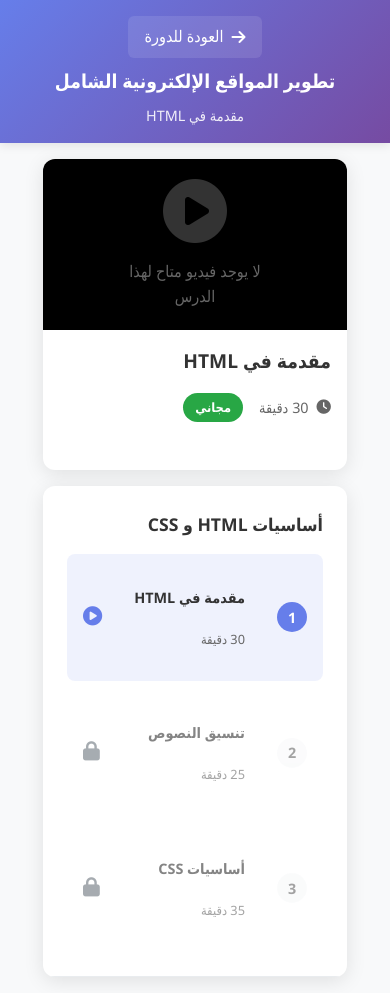
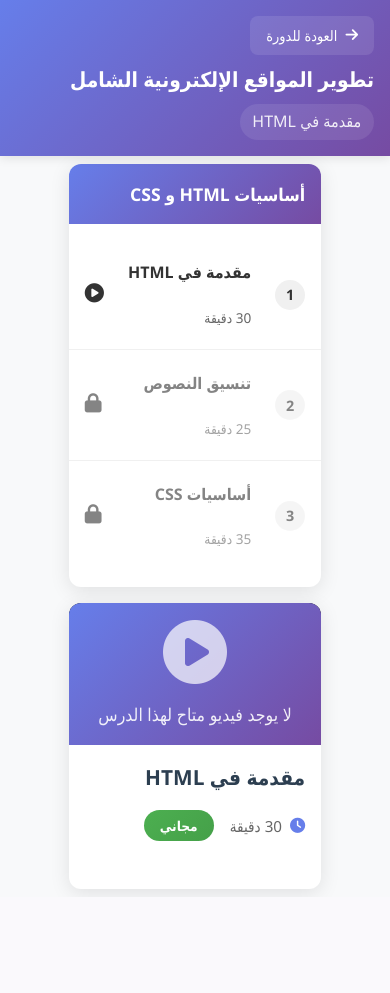
Before and after one commit to ibrahimfakhrey/shalabiverse, a Flask app: page /lesson/1 in a window 390 px wide. After the commit the page ends 895 px from the top, so only its background shows below. Run offline with Flask 3, Linux system fonts and the light colour scheme; data comes from the database, SQL or seed files in the repository.

Commit message:
Improve lesson player CSS: Enhanced styling, better responsive design, and modern UI

```diff
--- a/static/css/lesson_player.css
+++ b/static/css/lesson_player.css
@@ -6,10 +6,11 @@
 }
 
 body {
-    font-family: 'Segoe UI', Tahoma, Geneva, Verdana, sans-serif;
+    font-family: 'Cairo', 'Segoe UI', Tahoma, Geneva, Verdana, sans-serif;
     background-color: #f8f9fa;
     color: #333;
     line-height: 1.6;
+    direction: rtl;
 }
 
 .lesson-container {
@@ -24,21 +25,27 @@ body {
     color: white;
     padding: 1rem 0;
     box-shadow: 0 2px 10px rgba(0,0,0,0.1);
+    position: sticky;
+    top: 0;
+    z-index: 100;
 }
 
 .header-content {
-    max-width: 1200px;
+    max-width: 1400px;
     margin: 0 auto;
     padding: 0 2rem;
     display: flex;
     justify-content: space-between;
     align-items: center;
+    flex-wrap: wrap;
+    gap: 1rem;
 }
 
 .course-info {
     display: flex;
     align-items: center;
     gap: 1rem;
+    flex-wrap: wrap;
 }
 
 .back-btn {
@@ -48,31 +55,36 @@ body {
     align-items: center;
     gap: 0.5rem;
     padding: 0.5rem 1rem;
-    border-radius: 6px;
     background: rgba(255,255,255,0.1);
-    transition: background-color 0.2s ease;
+    border-radius: 8px;
+    transition: all 0.3s ease;
+    font-size: 0.9rem;
 }
 
 .back-btn:hover {
     background: rgba(255,255,255,0.2);
-    text-decoration: none;
-    color: white;
+    transform: translateY(-1px);
 }
 
 .course-info h1 {
     font-size: 1.5rem;
     font-weight: 600;
+    margin: 0;
 }
 
 .lesson-title {
     font-size: 1rem;
     opacity: 0.9;
+    background: rgba(255,255,255,0.1);
+    padding: 0.3rem 0.8rem;
+    border-radius: 20px;
 }
 
 .progress-info {
     display: flex;
     align-items: center;
     gap: 1rem;
+    min-width: 200px;
 }
 
 .progress-text {
@@ -81,7 +93,7 @@ body {
 }
 
 .progress-bar {
-    width: 200px;
+    flex: 1;
     height: 8px;
     background: rgba(255,255,255,0.2);
     border-radius: 4px;
@@ -90,7 +102,7 @@ body {
 
 .progress-fill {
     height: 100%;
-    background: #28a745;
+    background: #4CAF50;
     border-radius: 4px;
     transition: width 0.3s ease;
 }
@@ -98,6 +110,7 @@ body {
 .progress-percentage {
     font-size: 0.9rem;
     font-weight: 600;
+    min-width: 40px;
 }
 
 /* Main Content */
@@ -106,7 +119,7 @@ body {
     display: grid;
     grid-template-columns: 1fr 350px;
     gap: 2rem;
-    max-width: 1200px;
+    max-width: 1400px;
     margin: 0 auto;
     padding: 2rem;
 }
@@ -137,17 +150,27 @@ body {
 
 .video-placeholder {
     position: absolute;
-    top: 50%;
-    left: 50%;
-    transform: translate(-50%, -50%);
-    text-align: center;
-    color: #666;
+    top: 0;
+    left: 0;
+    width: 100%;
+    height: 100%;
+    display: flex;
+    flex-direction: column;
+    align-items: center;
+    justify-content: center;
+    background: linear-gradient(135deg, #667eea 0%, #764ba2 100%);
+    color: white;
 }
 
 .video-placeholder i {
     font-size: 4rem;
     margin-bottom: 1rem;
-    opacity: 0.5;
+    opacity: 0.7;
+}
+
+.video-placeholder p {
+    font-size: 1.1rem;
+    opacity: 0.9;
 }
 
 /* Lesson Info */
@@ -156,22 +179,25 @@ body {
 }
 
 .lesson-details h2 {
-    font-size: 1.5rem;
+    font-size: 1.8rem;
+    font-weight: 700;
+    color: #2c3e50;
     margin-bottom: 1rem;
-    color: #333;
 }
 
 .lesson-description {
+    font-size: 1.1rem;
     color: #666;
     margin-bottom: 1.5rem;
-    line-height: 1.8;
+    line-height: 1.7;
 }
 
 .lesson-meta {
     display: flex;
     align-items: center;
-    gap: 1rem;
+    gap: 2rem;
     margin-bottom: 2rem;
+    flex-wrap: wrap;
 }
 
 .duration {
@@ -179,132 +205,140 @@ body {
     align-items: center;
     gap: 0.5rem;
     color: #666;
-    font-size: 0.9rem;
+    font-size: 0.95rem;
+}
+
+.duration i {
+    color: #667eea;
 }
 
 .free-badge {
-    background: #28a745;
+    background: linear-gradient(135deg, #4CAF50, #45a049);
     color: white;
-    padding: 0.25rem 0.75rem;
+    padding: 0.3rem 1rem;
     border-radius: 20px;
-    font-size: 0.8rem;
+    font-size: 0.85rem;
     font-weight: 600;
 }
 
 /* Lesson Actions */
 .lesson-actions {
-    display: flex;
-    gap: 1rem;
+    margin-top: 2rem;
 }
 
 .complete-btn, .completed-btn {
     display: flex;
     align-items: center;
     gap: 0.5rem;
-    padding: 0.75rem 1.5rem;
+    padding: 1rem 2rem;
     border: none;
     border-radius: 8px;
+    font-size: 1rem;
     font-weight: 600;
     cursor: pointer;
-    transition: all 0.2s ease;
+    transition: all 0.3s ease;
+    text-decoration: none;
 }
 
 .complete-btn {
-    background: #28a745;
+    background: linear-gradient(135deg, #4CAF50, #45a049);
     color: white;
 }
 
 .complete-btn:hover {
-    background: #218838;
     transform: translateY(-2px);
+    box-shadow: 0 4px 15px rgba(76, 175, 80, 0.3);
 }
 
 .completed-btn {
-    background: #6c757d;
-    color: white;
+    background: #e8f5e8;
+    color: #4CAF50;
     cursor: not-allowed;
 }
 
+/* Enrollment Prompt */
 .enrollment-prompt {
+    background: linear-gradient(135deg, #ff6b6b, #ee5a52);
+    color: white;
+    padding: 2rem;
+    border-radius: 12px;
     text-align: center;
-    padding: 2rem;
-    background: #f8f9fa;
-    border-radius: 8px;
-    border: 2px dashed #dee2e6;
+    margin-top: 2rem;
 }
 
 .enrollment-prompt p {
+    font-size: 1.1rem;
     margin-bottom: 1rem;
-    color: #666;
 }
 
 .enroll-btn {
     display: inline-block;
-    background: linear-gradient(135deg, #667eea 0%, #764ba2 100%);
-    color: white;
-    padding: 0.75rem 1.5rem;
+    background: white;
+    color: #ff6b6b;
+    padding: 0.8rem 2rem;
     border-radius: 8px;
     text-decoration: none;
     font-weight: 600;
-    transition: transform 0.2s ease;
+    transition: all 0.3s ease;
 }
 
 .enroll-btn:hover {
     transform: translateY(-2px);
-    text-decoration: none;
-    color: white;
+    box-shadow: 0 4px 15px rgba(0,0,0,0.2);
 }
 
 /* Sidebar */
 .lesson-sidebar {
+    display: flex;
+    flex-direction: column;
+    gap: 2rem;
+}
+
+.module-navigation {
     background: white;
     border-radius: 12px;
     box-shadow: 0 4px 20px rgba(0,0,0,0.1);
-    height: fit-content;
     overflow: hidden;
 }
 
-.module-navigation {
+.module-navigation h3 {
+    background: linear-gradient(135deg, #667eea 0%, #764ba2 100%);
+    color: white;
     padding: 1.5rem;
-    border-bottom: 1px solid #e9ecef;
-}
-
-.module-navigation h3 {
-    font-size: 1.1rem;
-    margin-bottom: 1rem;
-    color: #333;
+    font-size: 1.2rem;
+    font-weight: 600;
+    margin: 0;
 }
 
 .lessons-list {
-    display: flex;
-    flex-direction: column;
-    gap: 0.5rem;
+    padding: 1rem 0;
 }
 
 .lesson-item {
-    border-radius: 8px;
-    overflow: hidden;
-    transition: background-color 0.2s ease;
+    border-bottom: 1px solid #f0f0f0;
 }
 
-.lesson-item.active {
-    background: rgba(102, 126, 234, 0.1);
+.lesson-item:last-child {
+    border-bottom: none;
 }
 
 .lesson-link {
     display: flex;
     align-items: center;
     gap: 1rem;
-    padding: 1rem;
+    padding: 1rem 1.5rem;
     text-decoration: none;
     color: #333;
-    transition: all 0.2s ease;
+    transition: all 0.3s ease;
 }
 
 .lesson-link:hover {
-    background: rgba(102, 126, 234, 0.05);
-    text-decoration: none;
-    color: #333;
+    background: #f8f9fa;
+}
+
+.lesson-link.active {
+    background: linear-gradient(135deg, #667eea 0%, #764ba2 100%);
+    color: white;
 }
 
 .lesson-link.locked {
@@ -315,18 +349,18 @@ body {
 .lesson-number {
     width: 30px;
     height: 30px;
-    background: #f8f9fa;
+    background: #f0f0f0;
     border-radius: 50%;
     display: flex;
     align-items: center;
     justify-content: center;
+    font-weight: 600;
     font-size: 0.9rem;
-    font-weight: 600;
-    color: #666;
+    flex-shrink: 0;
 }
 
-.lesson-item.active .lesson-number {
-    background: #667eea;
+.lesson-link.active .lesson-number {
+    background: rgba(255,255,255,0.2);
     color: white;
 }
 
@@ -335,14 +369,22 @@ body {
 }
 
 .lesson-content h4 {
-    font-size: 0.9rem;
-    margin-bottom: 0.25rem;
-    color: #333;
+    font-size: 1rem;
+    font-weight: 600;
+    margin-bottom: 0.3rem;
 }
 
 .lesson-duration {
-    font-size: 0.8rem;
+    font-size: 0.85rem;
     color: #666;
+}
+
+.lesson-link.active .lesson-duration {
+    color: rgba(255,255,255,0.8);
+}
+
+.lesson-status {
+    flex-shrink: 0;
 }
 
 .lesson-status i {
@@ -350,52 +392,52 @@ body {
 }
 
 .lesson-status .completed {
-    color: #28a745;
-}
-
-.lesson-status .fa-lock {
-    color: #6c757d;
-}
-
-.lesson-status .fa-play-circle {
-    color: #667eea;
+    color: #4CAF50;
 }
 
 /* Course Resources */
 .course-resources {
-    padding: 1.5rem;
+    background: white;
+    border-radius: 12px;
+    box-shadow: 0 4px 20px rgba(0,0,0,0.1);
+    overflow: hidden;
 }
 
 .course-resources h3 {
-    font-size: 1.1rem;
-    margin-bottom: 1rem;
-    color: #333;
+    background: linear-gradient(135deg, #667eea 0%, #764ba2 100%);
+    color: white;
+    padding: 1.5rem;
+    font-size: 1.2rem;
+    font-weight: 600;
+    margin: 0;
 }
 
 .resources-list {
-    display: flex;
-    flex-direction: column;
-    gap: 0.5rem;
+    padding: 1rem 0;
 }
 
 .resource-item {
     display: flex;
     align-items: center;
-    gap: 0.75rem;
-    padding: 0.75rem;
+    gap: 1rem;
+    padding: 1rem 1.5rem;
     text-decoration: none;
-    color: #666;
-    border-radius: 6px;
-    transition: all 0.2s ease;
+    color: #333;
+    transition: all 0.3s ease;
+    border-bottom: 1px solid #f0f0f0;
+}
+
+.resource-item:last-child {
+    border-bottom: none;
 }
 
 .resource-item:hover {
     background: #f8f9fa;
-    color: #333;
-    text-decoration: none;
+    color: #667eea;
 }
 
 .resource-item i {
+    color: #667eea;
     width: 20px;
     text-align: center;
 }
@@ -405,71 +447,100 @@ body {
     position: fixed;
     top: 20px;
     right: 20px;
+    background: #4CAF50;
+    color: white;
     padding: 1rem 1.5rem;
     border-radius: 8px;
-    color: white;
-    font-weight: 600;
-    z-index: 1000;
+    box-shadow: 0 4px 15px rgba(0,0,0,0.2);
     transform: translateX(400px);
     transition: transform 0.3s ease;
+    z-index: 1000;
 }
 
 .notification.show {
     transform: translateX(0);
 }
 
-.notification.success {
-    background: #28a745;
-}
-
 .notification.error {
-    background: #dc3545;
+    background: #f44336;
 }
 
 /* Responsive Design */
-@media (max-width: 768px) {
+@media (max-width: 1024px) {
+    .lesson-content {
+        grid-template-columns: 1fr;
+        gap: 1.5rem;
+    }
+
+    .lesson-sidebar {
+        order: -1;
+    }
+
     .header-content {
         flex-direction: column;
+        align-items: flex-start;
         gap: 1rem;
-        text-align: center;
     }
 
     .progress-info {
-        justify-content: center;
+        width: 100%;
+        min-width: auto;
+    }
+}
+
+@media (max-width: 768px) {
+    .lesson-content {
+        padding: 1rem;
+        gap: 1rem;
     }
 
-    .lesson-content {
-        grid-template-columns: 1fr;
+    .lesson-info {
+        padding: 1.5rem;
+    }
+
+    .lesson-details h2 {
+        font-size: 1.5rem;
+    }
+
+    .lesson-meta {
         gap: 1rem;
-        padding: 1rem;
+    }
+
+    .header-content {
+        padding: 0 1rem;
     }
 
     .course-info {
         flex-direction: column;
-        text-align: center;
+        align-items: flex-start;
         gap: 0.5rem;
     }
 
     .course-info h1 {
-        font-size: 1.2rem;
-    }
-
-    .lesson-title {
-        font-size: 0.9rem;
+        font-size: 1.3rem;
     }
 }
 
 @media (max-width: 480px) {
+    .lesson-content {
+        padding: 0.5rem;
+    }
+
     .lesson-info {
         padding: 1rem;
     }
 
     .lesson-details h2 {
-        font-size: 1.2rem;
+        font-size: 1.3rem;
     }
 
-    .complete-btn, .completed-btn {
-        width: 100%;
-        justify-content: center;
+    .lesson-link {
+        padding: 0.8rem 1rem;
+    }
+
+    .module-navigation h3,
+    .course-resources h3 {
+        padding: 1rem;
+        font-size: 1.1rem;
     }
 }
```
